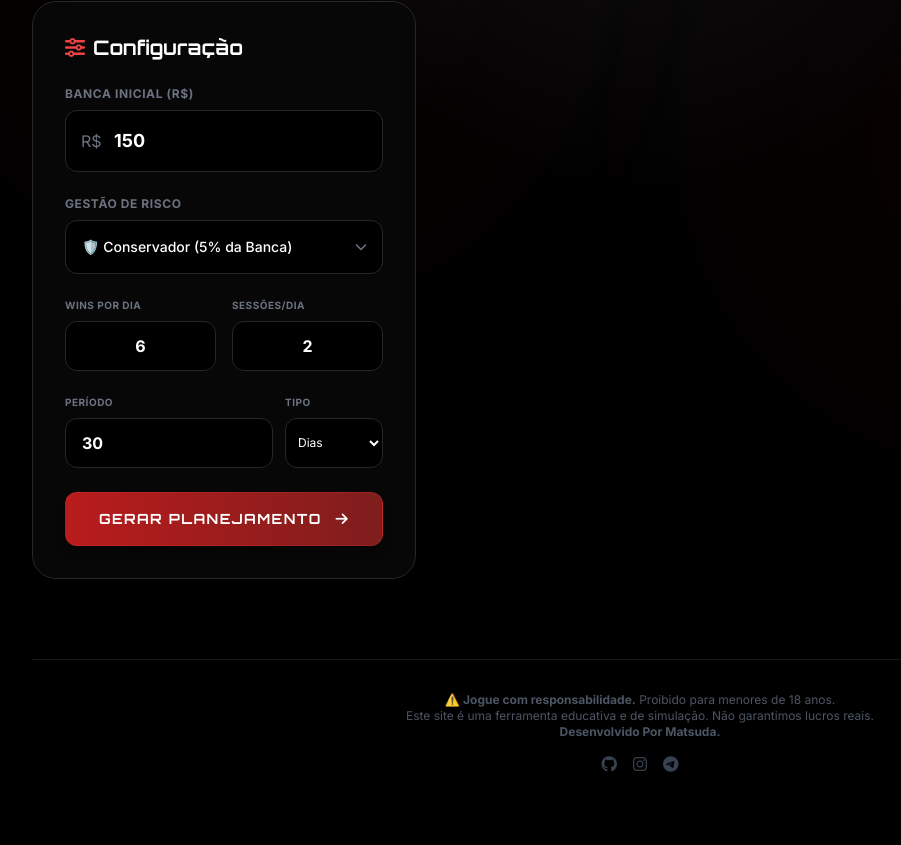
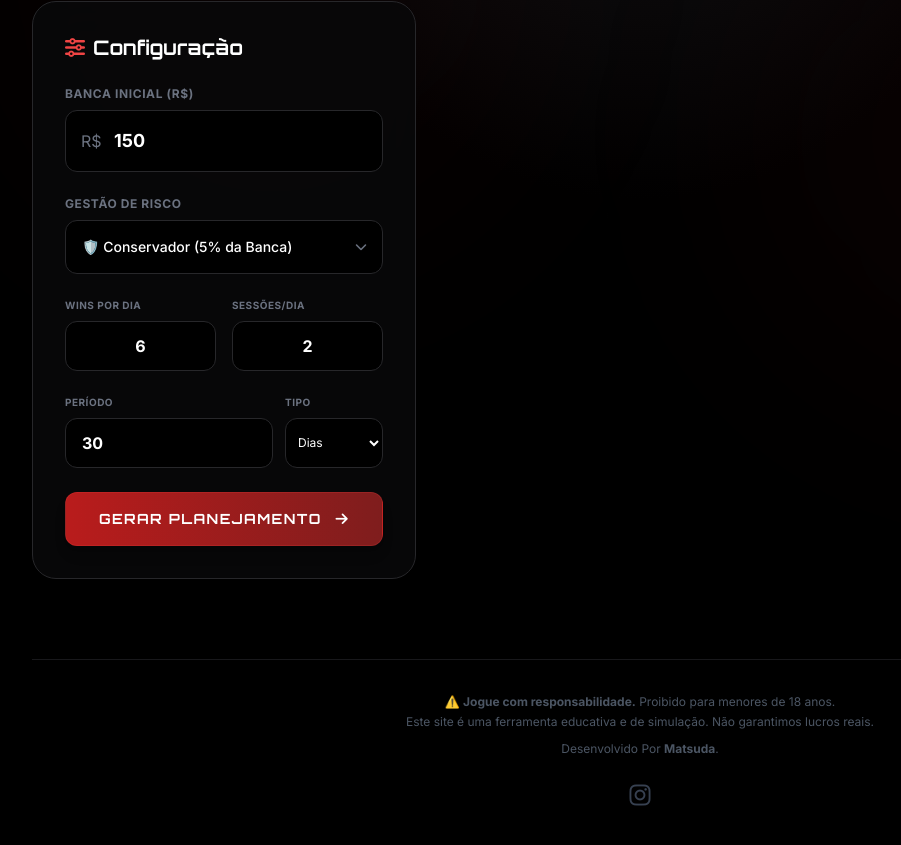
Before and after one commit to matsudanick/sitebanca, a plain HTML site: page index.html in a window 1280 px wide. Shown: the part 343-1188 px from the top of the page, without its empty margins (0-901 px from the left). Drawn offline with nearby package versions, Linux system fonts and the light colour scheme.

Commit message:
Update index.html

```diff
--- a/index.html
+++ b/index.html
@@ -316,15 +316,16 @@
             </div>
 
             <footer class="text-center mt-20 border-t border-zinc-900 pt-8 pb-8">
-                <p class="text-gray-600 text-xs">
+                <p class="text-gray-600 text-xs leading-relaxed">
                     ⚠️ <strong>Jogue com responsabilidade.</strong> Proibido para menores de 18 anos.<br>
                     Este site é uma ferramenta educativa e de simulação. Não garantimos lucros reais.<br>
-                    <strong>Desenvolvido Por Matsuda.<strong>
+                    <span class="block mt-2">Desenvolvido Por <strong>Matsuda</strong>.</span>
                 </p>
-                <div class="mt-4 flex justify-center gap-4 text-gray-700">
-                    <i class="fab fa-github hover:text-white transition-colors cursor-pointer"></i>
-                    <i class="fab fa-instagram hover:text-white transition-colors cursor-pointer"></i>
-                    <i class="fab fa-telegram hover:text-white transition-colors cursor-pointer"></i>
+
+                <div class="mt-5 flex justify-center gap-4 text-gray-700">
+                    <a href="https://www.instagram.com/nk.matsuda/" target="_blank" rel="noopener noreferrer" class="group" title="Siga no Instagram">
+                        <i class="fab fa-instagram text-2xl transition-all duration-300 group-hover:text-red-500 group-hover:scale-110 cursor-pointer"></i>
+                    </a>
                 </div>
             </footer>
 
```
